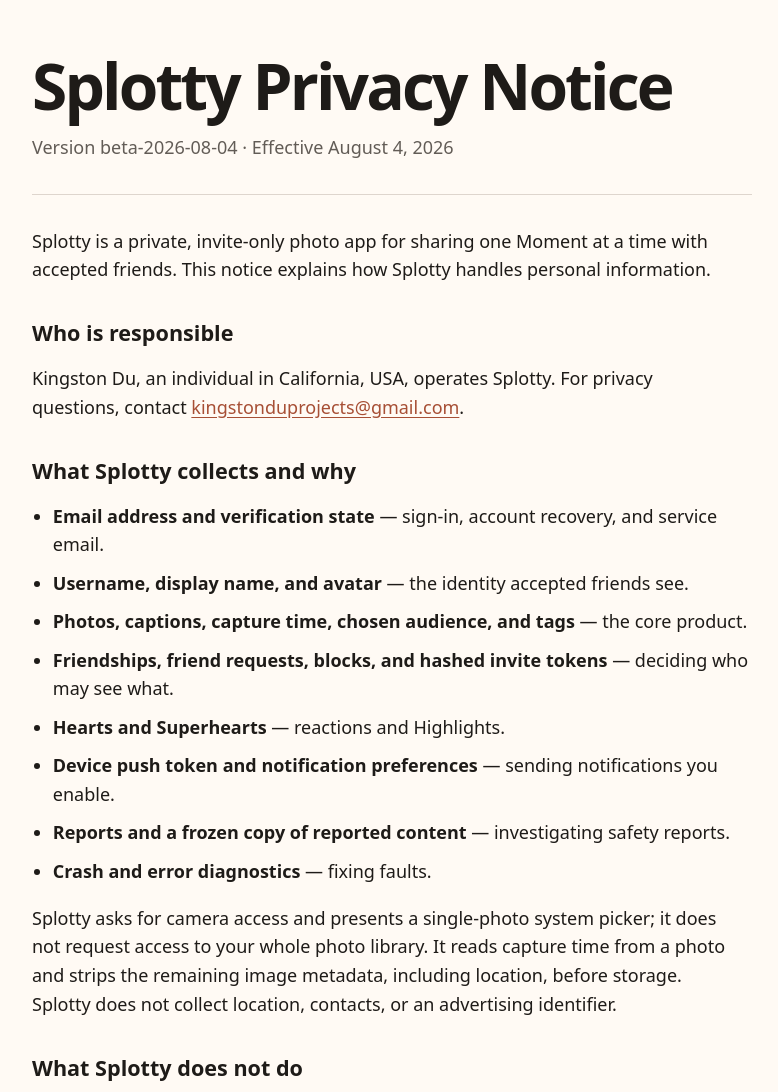
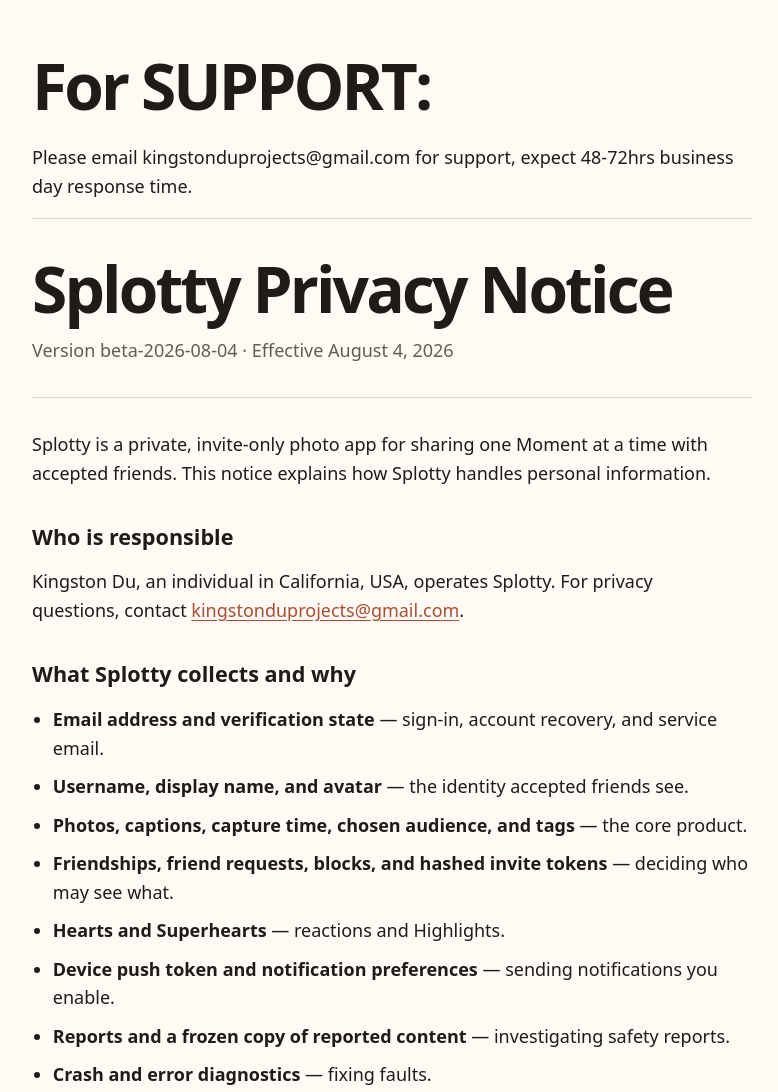
Before and after one commit to kingston-du/splotty-privacy-policy, a plain HTML site: page index.html in a window 1280 px wide. Shown: the top 1092 px of the page, without its empty margins (248-1026 px from the left). Drawn offline with Linux system fonts and the light colour scheme.

Commit message:
Update index.html
add support

```diff
--- a/index.html
+++ b/index.html
@@ -42,6 +42,10 @@
   <body>
     <main>
       <header>
+        <h1> For SUPPORT:</h1>
+        <p> Please email <email>kingstonduprojects@gmail.com</email> for support, expect 48-72hrs business day response time.</p>
+      </header>
+      <header>
         <h1>Splotty Privacy Notice</h1>
         <p class="meta">Version beta-2026-08-04 &middot; Effective August 4, 2026</p>
       </header>
```
